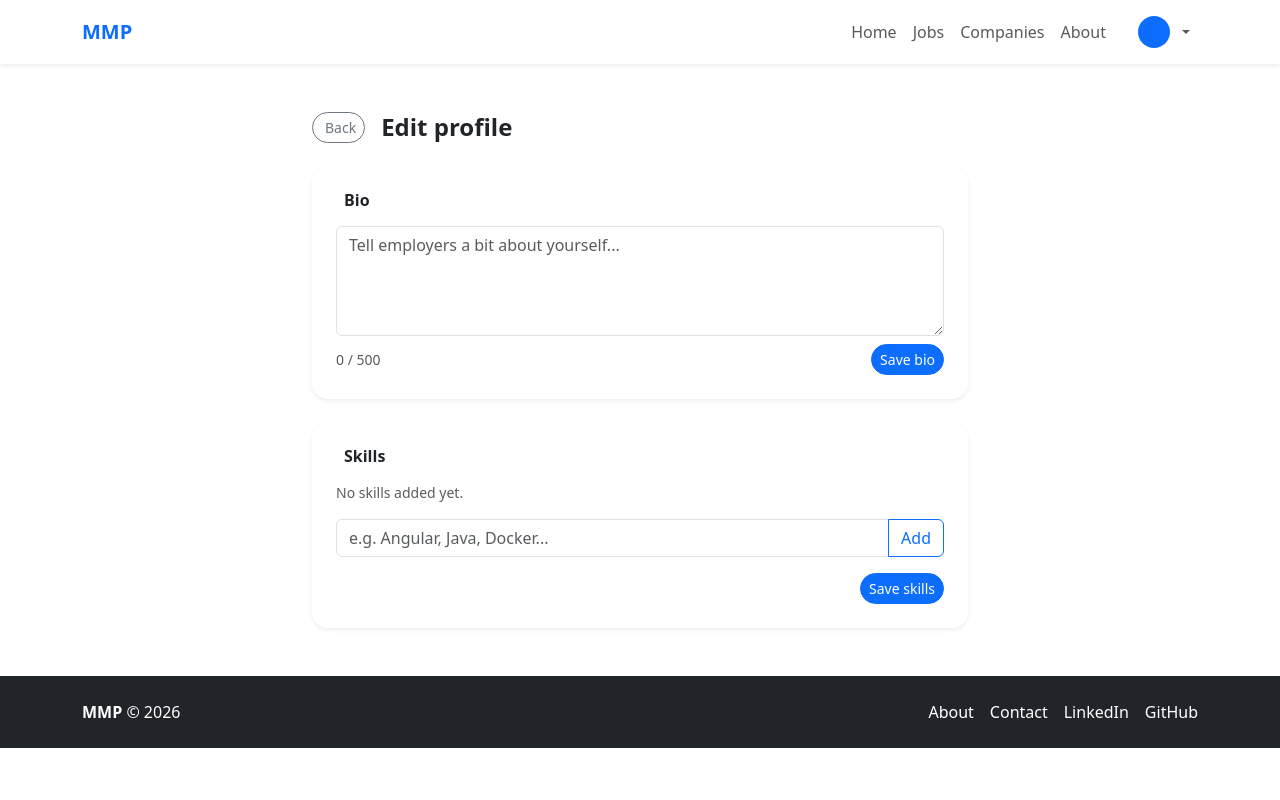
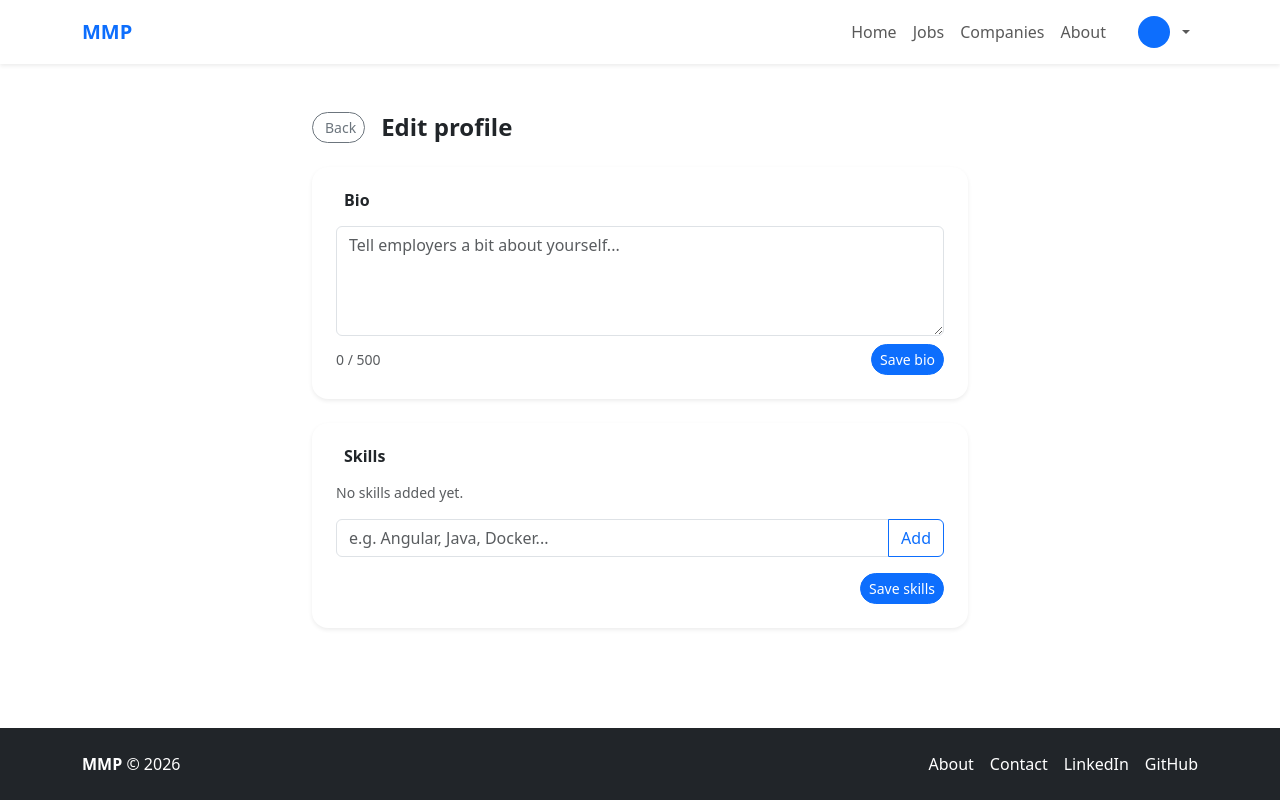
Before and after one commit to Henriva17/MMP-UI, an Angular app: page /student/edit-profile in a window 1280 px wide. Built offline with nearby package versions, Linux system fonts and the light colour scheme; no server answers; sample sign-in values are in the browser's storage.

Commit message:
ready for vercel deployment

```diff
--- a/angular.json
+++ b/angular.json
@@ -31,6 +31,13 @@
           },
           "configurations": {
             "production": {
+              "fileReplacements": [
+                {
+                  "replace": "src/environments/environment.ts",
+                  "with": "src/environments/environment.prod.ts"
+                }
+              ],
+
               "budgets": [
                 {
                   "type": "initial",
@@ -52,7 +59,7 @@
               "fileReplacements": [
                 {
                   "replace": "src/environments/environment.ts",
-                  "with": "src/environments/environment.prod.ts"
+                  "with": "src/environments/environment.development.ts"
                 }
               ]
             }
--- a/src/app/features/student/edit-profile/edit-profile.css
+++ b/src/app/features/student/edit-profile/edit-profile.css
@@ -0,0 +1,9 @@
+:host {
+  display: flex;
+  flex-direction: column;
+  min-height: 100vh;  /* back to 100vh, this is now safe */
+}
+
+main {
+  flex: 1;  /*om de main een flex te geven zodat de footer op zijn positie staat*/
+}
--- a/src/app/features/student/edit-profile/edit-profile.html
+++ b/src/app/features/student/edit-profile/edit-profile.html
@@ -1,5 +1,6 @@
 <app-navbar />
 
+<main>
 <div class="container py-5" style="max-width: 680px;">
 
   <div class="d-flex align-items-center gap-3 mb-4">
@@ -113,5 +114,6 @@
   }
 
 </div>
+</main>
 
 <app-footer />
--- a/src/environments/environment.development.ts
+++ b/src/environments/environment.development.ts
@@ -1,4 +1,4 @@
 export const environment = {
   production: false,
-  url:  'https://mmp-ztuk.onrender.com/api'
+  url:  'http://localhost:8080/api'
 };
--- a/src/environments/environment.prod.ts
+++ b/src/environments/environment.prod.ts
@@ -1,4 +1,4 @@
 export const environment = {
   production: true,
-  url: 'https://mmp-ztuk.onrender.com/api'  // your cloud Spring Boot
+  url: 'https://your-app.railway.app/api'  // Railway url link
 };
--- a/src/environments/environment.ts
+++ b/src/environments/environment.ts
@@ -1,4 +1,4 @@
 export const environment = {
   production: false,
-    url: 'https://mmp-ztuk.onrender.com/api'
+    url: 'http://localhost:8080/api'
   };
```
Also changed, not shown: src/environments/vercel.json (added).
